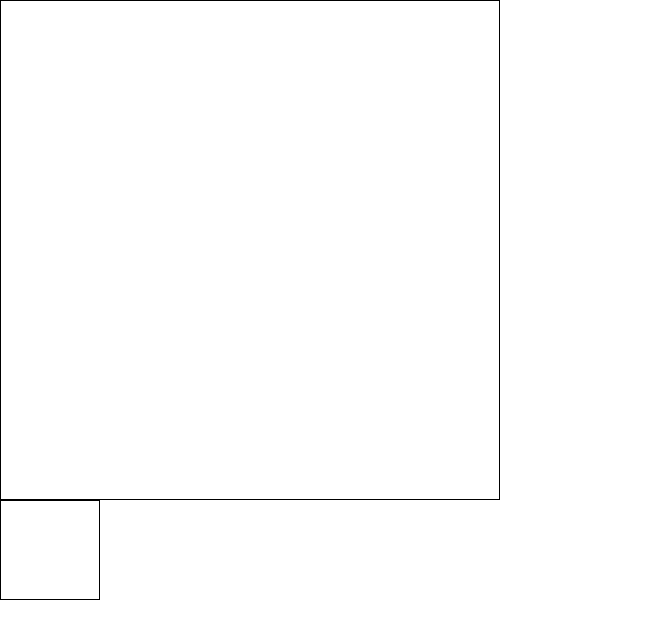
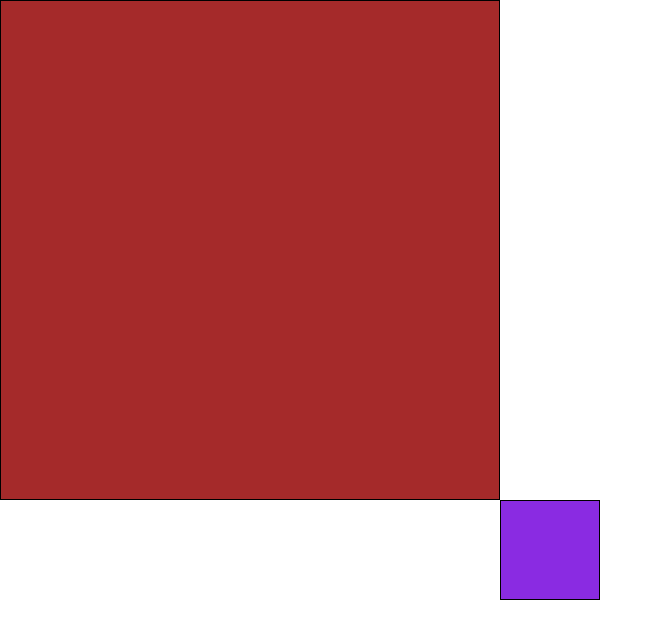
Before and after one commit to seeitsmanish/2024, a plain HTML site: page Feb/PhonepeQuestion/index.html in a window 1280 px wide. Shown: the whole page, without its empty margins (0-663 px from the left). Drawn offline with Linux system fonts and the light colour scheme.

```diff
--- a/Feb/PhonepeQuestion/style.css
+++ b/Feb/PhonepeQuestion/style.css
@@ -20,7 +20,7 @@
 
 /* one way */
 
-/* #container {
+#container {
     display: flex;
 }
 
@@ -30,6 +30,7 @@
     height: 500px;
     width: 500px;
     border: 1px solid black;
+    background-color: brown;
 }
 
 #small {
@@ -38,7 +39,8 @@
     height: 100px;
     width: 100px;
     border: 1px solid black;
-} */
+    background-color: blueviolet;
+}
 
 
 
```
Also changed, not shown: Feb/PhonepeQuestion/public/images/Question.png (added), 1 other file.
